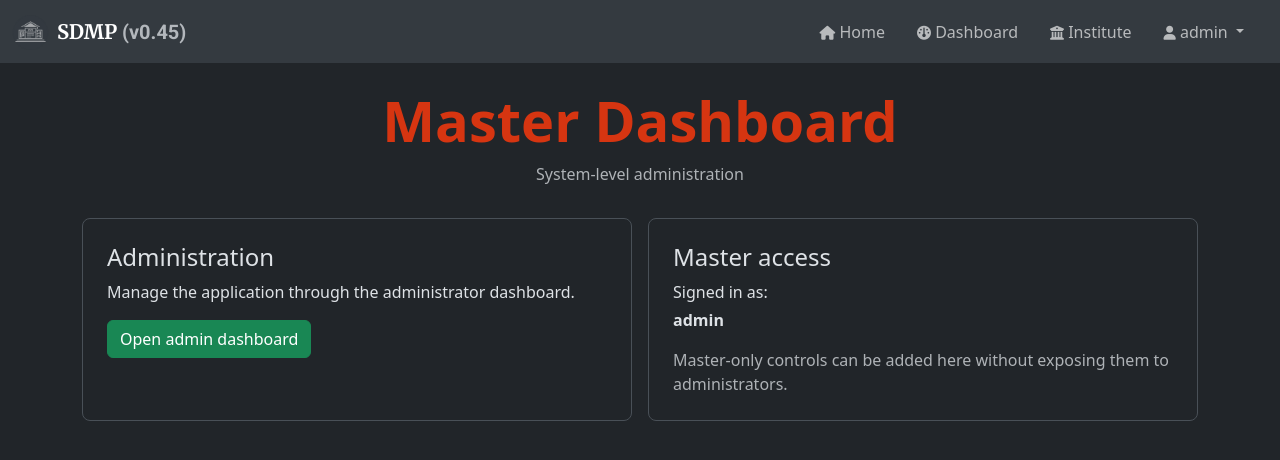
After one commit to soymadip/SDMP, a PHP site: page /dash/master.php in a window 1280 px wide. The commit adds this page. Shown: the top 460 px of the page. Run offline with PHP 8.4, Linux system fonts and the light colour scheme; a user stored in the database is signed in.

Commit message:
fix: fix dashboards

```diff
--- a/app/config.php
+++ b/app/config.php
@@ -18,6 +18,7 @@ $hostPath = __DIR__;
 
 // Master Users (Have access to all things)
 $masterUserType = ['admin', 'master'];
+$dashboardPages = ['master' => 'master'];
 
 
 // Bootstrap CDN assets
--- /dev/null
+++ b/app/dash/master.php
@@ -0,0 +1,44 @@
+<?php
+	$masterOnly = true;
+	$SiteTitle = 'Master Dashboard';
+	require_once dirname(__DIR__) . '/config.php';
+	include_once dirname(__DIR__) . '/src/check-permission.php';
+?>
+<!DOCTYPE html>
+<html lang="en" data-bs-theme="dark">
+
+<head>
+	<?php include_once dirname(__DIR__) . '/src/head.php'; ?>
+</head>
+
+<body>
+	<?php include_once '../src/navbar.php'; ?>
+
+	<main class="container py-4">
+		<h1 class="display-4 text-center">Master Dashboard</h1>
+		<p class="text-center text-muted">System-level administration</p>
+
+		<div class="row g-3 mt-3">
+			<div class="col-12 col-md-6">
+				<div class="border rounded-3 p-4 h-100">
+					<h2 class="h4">Administration</h2>
+					<p>Manage the application through the administrator dashboard.</p>
+					<a class="btn btn-success" href="<?php echo $hostUrl; ?>/dash/admin.php">Open admin dashboard</a>
+				</div>
+			</div>
+			<div class="col-12 col-md-6">
+				<div class="border rounded-3 p-4 h-100">
+					<h2 class="h4">Master access</h2>
+					<p class="mb-1">Signed in as:</p>
+					<strong><?php echo htmlspecialchars($_SESSION['username'], ENT_QUOTES, 'UTF-8'); ?></strong>
+					<p class="mt-3 mb-0 text-muted">Master-only controls can be added here without exposing them to administrators.</p>
+				</div>
+			</div>
+		</div>
+	</main>
+
+	<script src="<?php echo $BtpJs; ?>"></script>
+	<script src="<?php echo $CstmJs; ?>"></script>
+</body>
+
+</html>
--- a/app/src/auth.php
+++ b/app/src/auth.php
@@ -50,10 +50,11 @@
 
             $_SESSION['username'] = $username;
             $_SESSION['usertype'] = $user['type'];
-            $_SESSION['dashUrl'] = $hostUrl . '/dash/' . $user['type'].'.php';
+            $dashboardPage = $dashboardPages[$user['type']] ?? $user['type'];
+            $_SESSION['dashUrl'] = $hostUrl . '/dash/' . $dashboardPage . '.php';
             $usertype = $user['type'];
             $spinner_level = 'success';
-            $redirect_url = "../dash/$usertype.php";
+            $redirect_url = "../dash/$dashboardPage.php";
             $redirect_delay = 1500;
 
         } else {
--- a/app/src/check-permission.php
+++ b/app/src/check-permission.php
@@ -7,7 +7,9 @@ if (basename($_SERVER['PHP_SELF']) != 'config.php') {
     require_once dirname(__DIR__) . '/config.php';
 }
 
-if (isset($allowedUserTypes) && !empty($allowedUserTypes)) {
+if (!empty($masterOnly)) {
+    $totalAllowedUserTypes = ['master'];
+} elseif (isset($allowedUserTypes) && !empty($allowedUserTypes)) {
     $totalAllowedUserTypes = array_merge($masterUserType, $allowedUserTypes);
 } else {
     $totalAllowedUserTypes = $masterUserType;
@@ -19,7 +21,8 @@ if (in_array('all', $totalAllowedUserTypes)) {
     header("Location: " . $hostUrl);
     exit();
 } elseif (!in_array($_SESSION['usertype'], $totalAllowedUserTypes)) {
-    $dashUrl = $hostUrl . '/dash/' . $_SESSION['usertype'] . '.php';
+    $dashboardPage = $dashboardPages[$_SESSION['usertype']] ?? $_SESSION['usertype'];
+    $dashUrl = $hostUrl . '/dash/' . $dashboardPage . '.php';
     require_once dirname(__DIR__) . '/src/no-permission.php';
     exit();
 }
--- a/app/src/navbar.php
+++ b/app/src/navbar.php
@@ -11,7 +11,8 @@ if (basename($_SERVER['PHP_SELF']) == 'navbar.php') {
 include $hostPath . '/config.php';
 
 if (isset($_SESSION['username'])) {
-  $dashUrl = $hostUrl . '/dash/' . $_SESSION['usertype'] . '.php';
+  $dashboardPage = $dashboardPages[$_SESSION['usertype']] ?? $_SESSION['usertype'];
+  $dashUrl = $hostUrl . '/dash/' . $dashboardPage . '.php';
 } else {
   $dashUrl = $hostUrl . '/dash/admin.php';
 }
--- a/database/init.sql
+++ b/database/init.sql
@@ -3,3 +3,7 @@ CREATE TABLE IF NOT EXISTS users (
     pass TEXT NOT NULL,
     type TEXT NOT NULL DEFAULT 'user'
 );
+
+INSERT INTO users (username, pass, type)
+VALUES ('admin', '$2y$12$by5HcQ7IGECcg7D6OM9zcOOw7s//oLqefvSBJohEyCCOz7JmnL9X.', 'master')
+ON DUPLICATE KEY UPDATE username = username;
--- a/docker-compose.yml
+++ b/docker-compose.yml
@@ -2,6 +2,9 @@ networks:
   sdmp-network:
     name: sdmp-network
     driver: bridge
+
+volumes:
+  phpmyadmin_sessions:
 
 services:
   mariadb:
@@ -40,7 +43,7 @@ services:
       mariadb:
         condition: service_healthy
     volumes:
-      - ./data/phpmyadmin:/sessions
+      - phpmyadmin_sessions:/sessions
     networks:
       - sdmp-network
 
```
Also changed, not shown: README.md.
